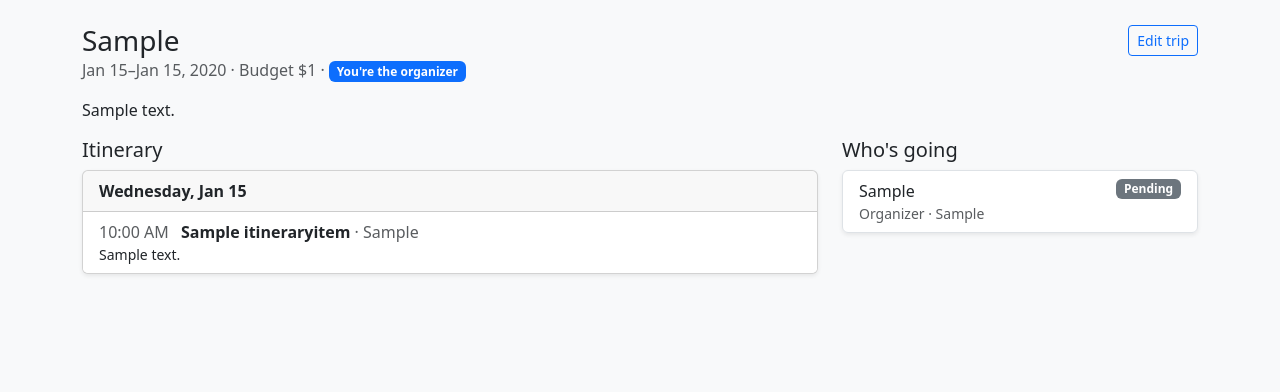
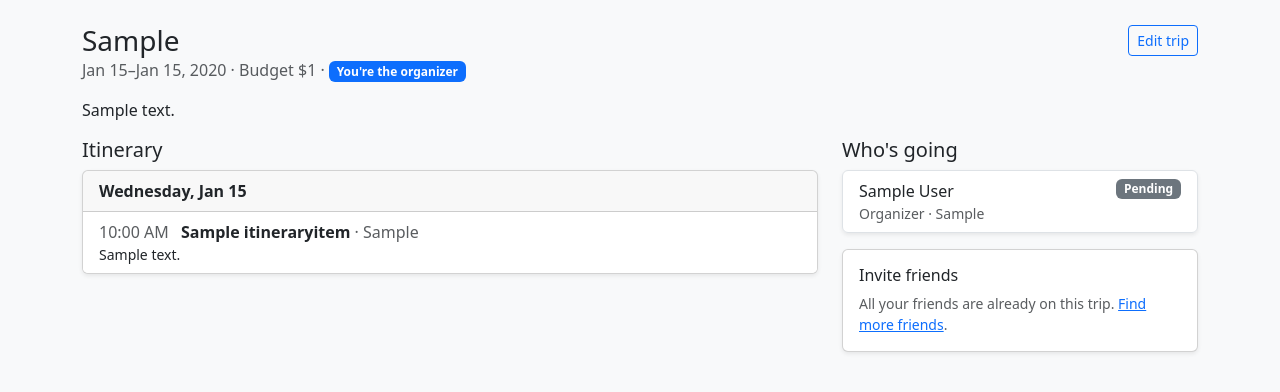
Before and after one commit to natashapirani5/MGT656Project-nervous-newt, a Django app: page /trips/1/ in a window 1280 px wide. Shown: the part 56-448 px from the top of the page. Run offline with Django 5.2, Linux system fonts and the light colour scheme; a user stored in the database is signed in; tables that the repository leaves empty hold one stand-in row (values such as "Sample post"); data that the repository does not hold is empty.

Commit message:
Invite friends to a trip (#15)
- Organizer sees an "Invite friends" card on the trip page listing
  accepted friends not yet on the trip; picks one or more to invite
- Invitees join as participants with RSVP "Pending"; inviting someone
  already on the trip does nothing and keeps their RSVP
- Only accepted friends can be invited (uses friends_of from #14);
  participants get a 403 error page, non-members get 404
- Trip page shows names instead of falling back to email usernames
- Seed: organizer is friends with demo traveler Jordan Lee, who is not
  on the Montreal trip, so graders can try invites; friends seed test
  counts updated accordingly
- 14 tests for invites and the seed demo data

Co-Authored-By: Claude Opus 5.5 <noreply@anthropic.com>

```diff
--- a/templates/trips/detail.html
+++ b/templates/trips/detail.html
@@ -1,4 +1,5 @@
 {% extends "base.html" %}
+{% load friend_tags %}
 {% block title %}{{ trip.destination }}{% endblock %}
 {% block content %}
 <div class="d-flex flex-wrap justify-content-between align-items-center gap-2">
@@ -39,13 +40,33 @@
       {% for m in memberships %}
       <li class="list-group-item d-flex justify-content-between align-items-start">
         <div>
-          {{ m.user.first_name|default:m.user.username }}
+          {{ m.user|traveler_name }}
           <div class="small text-muted">{{ m.get_role_display }}{% if m.rsvp_condition %} &middot; {{ m.rsvp_condition }}{% endif %}</div>
         </div>
         <span class="badge text-bg-secondary">{{ m.get_rsvp_display }}</span>
       </li>
       {% endfor %}
     </ul>
+    {% if is_organizer %}
+    <div class="card shadow-sm mt-3"><div class="card-body">
+      <h2 class="h6">Invite friends</h2>
+      {% if invitable %}
+      <form method="post" action="{% url 'trip_invite' trip.pk %}">{% csrf_token %}
+        {% for friend in invitable %}
+        <div class="form-check">
+          <input class="form-check-input" type="checkbox" name="friends" value="{{ friend.pk }}" id="invite-{{ friend.pk }}">
+          <label class="form-check-label" for="invite-{{ friend.pk }}">
+            {{ friend|traveler_name }}{% with city=friend|home_city %}{% if city %} <span class="text-muted small">&middot; {{ city }}</span>{% endif %}{% endwith %}
+          </label>
+        </div>
+        {% endfor %}
+        <button class="btn btn-primary btn-sm mt-2" type="submit">Send invites</button>
+      </form>
+      {% else %}
+      <p class="small text-muted mb-0">All your friends are already on this trip. <a href="{% url 'friends' %}">Find more friends</a>.</p>
+      {% endif %}
+    </div></div>
+    {% endif %}
   </div>
 </div>
 {% endblock %}
--- a/trips/forms.py
+++ b/trips/forms.py
@@ -1,6 +1,8 @@
 import re
 
 from django import forms
+
+from friends.models import friends_of
 
 from .models import Trip
 
@@ -59,3 +61,21 @@ class TripForm(forms.ModelForm):
         if start and end and end < start:
             self.add_error("end_date", "The end date can't be before the start date.")
         return cleaned
+
+
+class InviteForm(forms.Form):
+    """Pick friends to invite. Only the organizer's accepted friends are valid choices."""
+
+    friends = forms.ModelMultipleChoiceField(
+        queryset=None,
+        widget=forms.CheckboxSelectMultiple,
+        error_messages={
+            "required": "Pick at least one friend to invite.",
+            "invalid_choice": "You can only invite your friends.",
+            "invalid_pk_value": "You can only invite your friends.",
+        },
+    )
+
+    def __init__(self, *args, organizer, **kwargs):
+        super().__init__(*args, **kwargs)
+        self.fields["friends"].queryset = friends_of(organizer)
--- a/trips/urls.py
+++ b/trips/urls.py
@@ -7,4 +7,5 @@ urlpatterns = [
     path("new/", views.trip_create, name="trip_create"),
     path("<int:pk>/", views.trip_detail, name="trip_detail"),
     path("<int:pk>/edit/", views.trip_edit, name="trip_edit"),
+    path("<int:pk>/invite/", views.trip_invite, name="trip_invite"),
 ]
--- a/trips/views.py
+++ b/trips/views.py
@@ -5,8 +5,12 @@ from django.db import transaction
 from django.http import Http404
 from django.shortcuts import get_object_or_404, redirect, render
 from django.utils import timezone
+from django.views.decorators.http import require_POST
 
-from .forms import WISHLIST_DATALIST_ID, TripForm, wishlist_destinations
+from friends.models import friends_of
+from friends.templatetags.friend_tags import traveler_name
+
+from .forms import WISHLIST_DATALIST_ID, InviteForm, TripForm, wishlist_destinations
 from .models import Membership, Trip
 
 
@@ -45,12 +49,20 @@ def trip_detail(request, pk):
     days = {}
     for item in trip.itinerary_items.all():
         days.setdefault(item.date, []).append(item)
+    is_organizer = trip.is_organizer(request.user)
     context = {
         "trip": trip,
         "memberships": trip.memberships.select_related("user__profile"),
         "days": sorted(days.items()),
-        "is_organizer": trip.is_organizer(request.user),
+        "is_organizer": is_organizer,
     }
+    if is_organizer:
+        context["invitable"] = (
+            friends_of(request.user)
+            .exclude(trip_memberships__trip=trip)
+            .select_related("profile")
+            .order_by("profile__display_name", "first_name", "pk")
+        )
     return render(request, "trips/detail.html", context)
 
 
@@ -98,3 +110,35 @@ def trip_edit(request, pk):
             submit_label="Save changes",
         ),
     )
+
+
+@login_required
+@require_POST
+def trip_invite(request, pk):
+    trip = _get_member_trip(request, pk)
+    if not trip.is_organizer(request.user):
+        raise PermissionDenied("Only the trip's organizer can invite people.")
+    form = InviteForm(request.POST, organizer=request.user)
+    if not form.is_valid():
+        for error in form.errors.get("friends", []):
+            messages.error(request, error)
+        return redirect("trip_detail", pk=trip.pk)
+
+    invited = []
+    with transaction.atomic():
+        for friend in form.cleaned_data["friends"]:
+            _, created = Membership.objects.get_or_create(
+                trip=trip,
+                user=friend,
+                defaults={
+                    "role": Membership.Role.PARTICIPANT,
+                    "rsvp": Membership.Rsvp.PENDING,
+                },
+            )
+            if created:
+                invited.append(traveler_name(friend))
+    if invited:
+        messages.success(request, f"Invited {', '.join(invited)}.")
+    else:
+        messages.info(request, "Everyone you picked is already on this trip.")
+    return redirect("trip_detail", pk=trip.pk)
```
Also changed, not shown: accounts/management/commands/seed.py (+11 -0 lines), friends/tests/test_friends.py (+3 -2 lines), trips/tests/test_trip_invite.py (added, +165 -0 lines).
